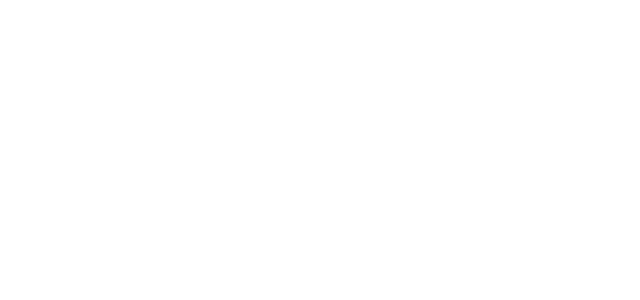
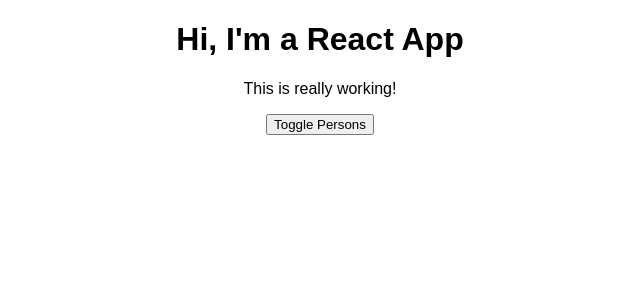
Before and after one commit to hanolee/React, a React (Create React App) app in the folder react-complet-guide-class/: page / in a window 1280 px wide. Shown: the top 300 px of the page, without its empty margins (320-960 px from the left). Built offline with nearby package versions, Linux system fonts and the light colour scheme.

Commit message:
Hard to convert my project into split version.

```diff
--- /dev/null
+++ b/react-complet-guide-class/src/Components/Cockpit/Cockpit.css
@@ -0,0 +1,21 @@
+.Cockpit {
+    text-align: center;
+  }
+  .red {
+    color : red;
+  }
+  .bold {
+    font-weight: bold;
+  }
+
+  .Cockpit button:hover {
+      background-color: lightgreen;
+      color : black
+  }
+  .Cockpit button.Red {
+      background-color: red;
+  }
+  .Cockpit button.Red:hover {
+      background-color: salmon;
+      color: black;
+  }
--- a/react-complet-guide-class/src/Components/Cockpit/Cockpit.js
+++ b/react-complet-guide-class/src/Components/Cockpit/Cockpit.js
@@ -1,16 +1,28 @@
 import React from 'react'
+import classes from'./Cockpit.css'
+
+
 
 
 const cockpit = (props) => {
+
+    let btnClass = ''
+    if (props.showPersons){
+        btnClass = classes.Red;
+    }
+    const assignedclasses = [];
+    if (props.persons.length<= 2){
+        assignedclasses.push(classes.Red);
+    }
+    if (props.persons.length<= 1){
+        assignedclasses.push(classes.bold);
+    }
     return(
-        <div>
-
-        <h1>Hi, I'm a React App</h1>
-          <p className={classes.join(' ')}>This is really working!</p>
-          <button
-            style={style}
-            onClick={this.togglePersonsHandler}>Toggle Persons</button>
-            </div>
+        <div className={classes.cockpit}>
+            <h1>Hi, I'm a React App</h1>
+            <p className={assignedclasses.join(' ')}>This is really working!</p>
+            <button className={btnClass} onClick={props.clicked}>Toggle Persons</button>
+        </div>
     )
 }
 
--- a/react-complet-guide-class/src/containers/App.js
+++ b/react-complet-guide-class/src/containers/App.js
@@ -1,6 +1,6 @@
 import React, { Component } from 'react';
 import './App.css';
-
+import Cockpit from '../Components/Cockpit/Cockpit'
 import Radium , {StyleRoot} from 'radium';
 import Persons from '../Components/Persons/Persons';
 
@@ -77,39 +77,21 @@
     let persons = null;
 
     if (this.state.showPersons) {
-      persons = (
-        <div>
-          {this.state.persons.map((person, index) => {
-            return (
-              <Persons
+      persons = <Persons
                 persons={this.state.persons}
                 clicked={this.deletePersonHandler}
                 changed={this.nameChangedHandler}/>
-          )
-          })}
-        </div>
-      );
-      style.backgroundColor = 'green';
-      style[":hover"] = {
-        backgroundColor : "lightBlue",
-        color : "white"
-      }
     }
 
-    //const classes = ['red', 'bold'].join(' ');
-    const classes = [];
-    if (this.state.persons.length<= 2){
-      classes.push('red');
-    }
-    if (this.state.persons.length<= 1){
-      classes.push('bold');
-    }
 
 
     return (
       <StyleRoot>
         <div className="App">
-
+            <Cockpit
+              showPersons = {this.state.showPersons}
+              persons = {this.state.persons}
+              clicked = {this.togglePersonsHandler}/>
             {persons}
         </div>
       </StyleRoot>
```
Also changed, not shown: 1 other file (tests, documents, lock files or other folders).
